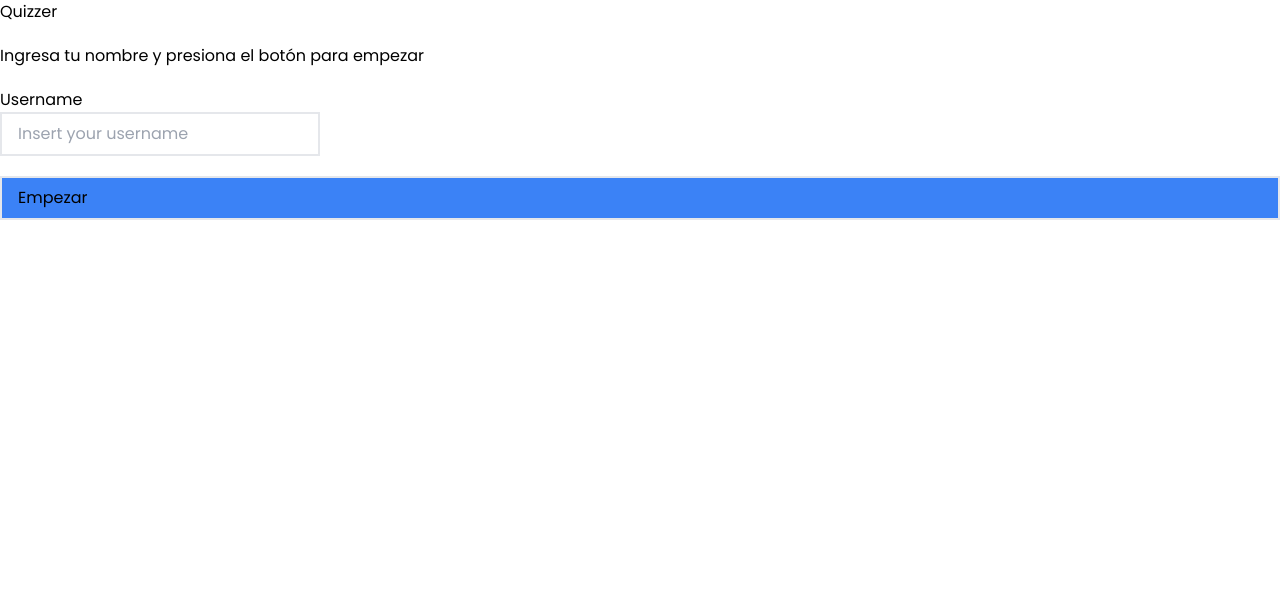
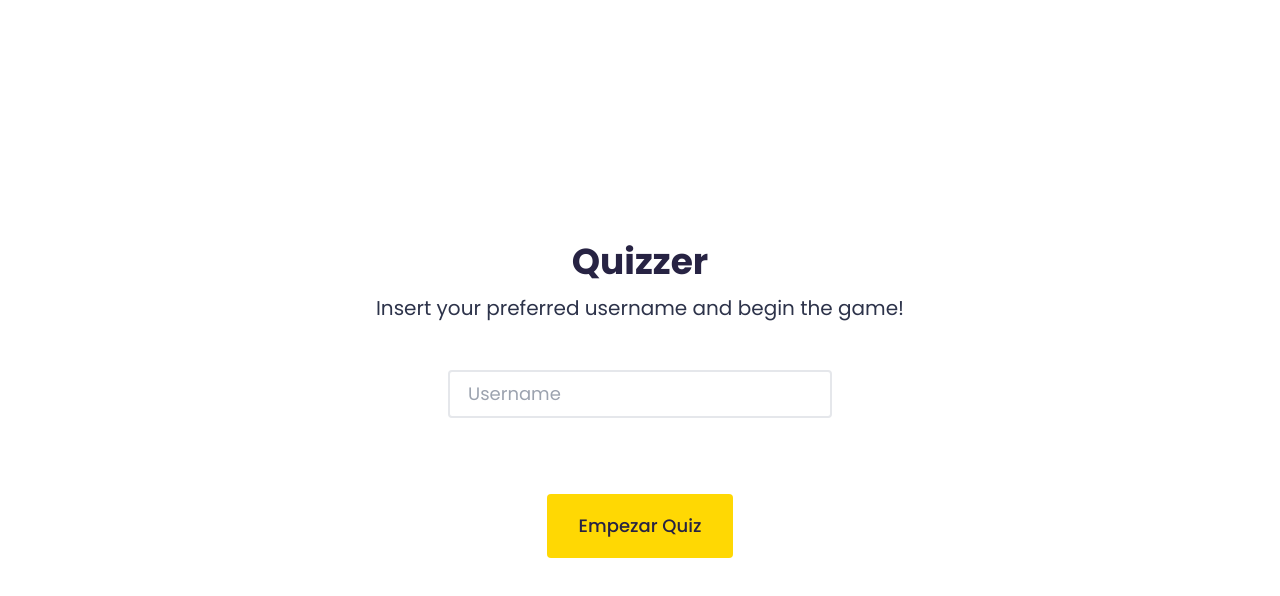
Before and after one commit to jesubohr/Quizzer, a React (Vite) app: page / in a window 1280 px wide. Shown: the top 596 px of the page. Built offline with nearby package versions, Linux system fonts and the light colour scheme.

Commit message:
Added components and final styles

```diff
--- a/index.html
+++ b/index.html
@@ -12,7 +12,7 @@
 </head>
 
 <body>
-  <main id="root" class="w-full min-h-screen"></main>
+  <main id="root" class="flex items-center w-full min-h-screen"></main>
   <script type="module" src="/src/main.jsx"></script>
 </body>
 
--- /dev/null
+++ b/src/components/Button.jsx
@@ -0,0 +1,23 @@
+import { useNavigate } from "react-router-dom"
+
+export default function Button ({ children, refr, to, onClick, className }) {
+  const navigate = useNavigate()
+
+  function handleClick (e) {
+    if (onClick) onClick(e)
+    if (to) navigate(to)
+  }
+
+  return (
+    <button
+      ref={ refr }
+      type="button"
+      role={ to && "link" }
+      className={
+        "mt-5 py-[18px] px-8 w-fit bg-primary rounded text-title text-lg font-medium" +
+        (className ? ` ${className}` : "")
+      }
+      onClick={ handleClick }
+    >{ children }</button>
+  )
+}
--- /dev/null
+++ b/src/components/History.jsx
@@ -0,0 +1,14 @@
+export default function History ({ history }) {
+  return (
+    <ul className="flex justify-center flex-wrap gap-5 my-5">
+      {
+        history.map(({ name, score }, index) => (
+          <li key={ index } className="py-2 px-4 bg-secondary border-2 border-tertiary rounded text-paragraph text-center text-lg">
+            <p className="text-xl font-medium">{ name }</p>
+            <p className="">{ score } points</p>
+          </li>
+        ))
+      }
+    </ul>
+  )
+}
--- /dev/null
+++ b/src/components/Input.jsx
@@ -0,0 +1,22 @@
+export default function Input ({ type = "text", refr, id, label, className, onChange, minLength, pattern, error }) {
+  return (
+    <label
+      htmlFor={ id }
+      className={ "relative flex flex-col w-full max-w-sm text-paragraph text-lg" + (className ? ` ${className}` : "") }
+    >
+      <input
+        type={ type }
+        ref={ refr }
+        id={ id }
+        className="peer py-2 px-4 border-2 focus:outline-primary caret-primary rounded invalid:text-red-500 invalid:caret-red-500 focus:invalid:outline-red-500 placeholder:invisible"
+        onChange={ onChange }
+        placeholder={ label }
+        minLength={ minLength }
+        pattern={ pattern }
+        required
+      />
+      <span className="absolute top-2.5 left-4 px-1 bg-white text-gray-400 transition-all">{ label }</span>
+      <p className="mt-2 block text-red-500 text-base">{ error }</p>
+    </label>
+  )
+}
--- /dev/null
+++ b/src/components/Options.jsx
@@ -0,0 +1,18 @@
+export default function Options ({ refr, children }) {
+  return (
+    <ul
+      ref={ refr }
+      className="grid grid-cols-2 gap-4 my-10 w-full max-w-2xl text-lg">
+      { children }
+    </ul>
+  )
+}
+
+Options.Option = function Option ({ option, onClick }) {
+  return (
+    <li
+      className="flex justify-center items-center py-3 px-2 w-full border-2 rounded text-center break-words cursor-pointer"
+      onClick={ onClick }
+    >{ option }</li>
+  )
+}
--- /dev/null
+++ b/src/components/Section.jsx
@@ -0,0 +1,21 @@
+export default function Section ({ children, className }) {
+  return (
+    <section className={
+      "flex flex-col items-center py-10 px-5 mx-auto w-full max-w-2xl" +
+      (className ? ` ${className}` : "")
+    }>
+      { children }
+    </section>
+  )
+}
+
+Section.Sub = function Sub ({ children, className }) {
+  return (
+    <article className={
+      "flex flex-col items-center w-full" +
+      (className ? ` ${className}` : "")
+    }>
+      { children }
+    </article>
+  )
+}
--- /dev/null
+++ b/src/components/Title.jsx
@@ -0,0 +1,18 @@
+export default function Title ({ children }) {
+  return (
+    <h1 className="mb-3 text-title text-4xl font-bold">
+      { children }
+    </h1>
+  )
+}
+
+Title.Sub = function Sub ({ children, className }) {
+  return (
+    <h2 className={
+      "text-paragraph text-center text-xl" +
+      (className ? ` ${className}` : "")
+    }>
+      { children }
+    </h2>
+  )
+}
--- a/src/index.css
+++ b/src/index.css
@@ -11,12 +11,32 @@ body {
   -moz-osx-font-smoothing: grayscale;
 }
 
-.active {
-  background-color: #b1bcce;
-}
-
 .disabled {
   color: #9ca3af;
   background-color: #e5e7eb;
+  border-color: #e5e7eb;
   pointer-events: none;
 }
+
+input:focus ~ span,
+input:not(:placeholder-shown) ~ span {
+  top: -0.75rem;
+  color: #272343;
+  font-size: 1rem;
+}
+
+input:not(:focus):invalid ~ p {
+  visibility: hidden;
+}
+
+input:valid ~ p {
+  visibility: hidden;
+}
+
+input:invalid ~ p {
+  visibility: visible;
+}
+
+input:focus:invalid ~ span {
+  color: #ef4444;
+}
--- a/src/pages/Home.jsx
+++ b/src/pages/Home.jsx
@@ -1,13 +1,29 @@
-import { useEffect } from "react"
+import { useEffect, useRef } from "react"
+import { useNavigate } from "react-router-dom"
 import useLocal from "@util/useLocal"
-import { NavLink } from "react-router-dom"
+
+import Section from "@comp/Section"
+import Title from "@comp/Title"
+import Input from "@comp/Input"
+import Button from "@comp/Button"
+
 
 export default function Home () {
   const [userData, setUserData] = useLocal("user-data", {})
+  const inputRef = useRef()
+  const navigate = useNavigate()
 
   function handleChange ({ target }) {
     const user = { ...userData, name: target.value }
     setUserData(user)
+  }
+
+  function handleSubmit () {
+    if (inputRef.current.value.length < 3) {
+      inputRef.current.focus()
+      return
+    }
+    navigate("/quiz")
   }
 
   useEffect(() => {
@@ -15,22 +31,22 @@ export default function Home () {
   }, [])
 
   return (
-    <section className="flex flex-col gap-5">
-      <h1>Quizzer</h1>
-      <p>Ingresa tu nombre y presiona el botón para empezar</p>
-      <label htmlFor="username" className="flex flex-col">
-        Username
-        <input
-          type="text"
-          className="py-2 px-4 max-w-xs border-2"
+    <Section>
+      <Title>Quizzer</Title>
+      <Title.Sub>Insert your preferred username and begin the game!</Title.Sub>
+      <Section.Sub>
+        <Input
+          refr={ inputRef }
           id="username"
+          label="Username"
+          className="mt-12"
           onChange={ handleChange }
-          placeholder="Insert your username"
+          minLength={ 3 }
+          pattern="[a-zA-Z]+"
+          error="Username must be at least 3 characters long and only contain letters"
         />
-      </label>
-      <NavLink to="/quiz" className="py-2 px-4 border-2 bg-blue-500">
-        Empezar
-      </NavLink>
-    </section>
+        <Button onClick={ handleSubmit }>Empezar Quiz</Button>
+      </Section.Sub>
+    </Section>
   )
 }
--- a/src/pages/Result.jsx
+++ b/src/pages/Result.jsx
@@ -1,6 +1,10 @@
 import { useEffect } from "react"
-import { Link } from "react-router-dom"
 import useLocal from "@util/useLocal"
+
+import Section from "@comp/Section"
+import Title from "@comp/Title"
+import History from "@comp/History"
+import Button from "@comp/Button"
 
 export default function Result () {
   const [userHistory, setUserHistory] = useLocal("user-history", [])
@@ -8,38 +12,31 @@ export default function Result () {
   const userScore = userData.score
 
   useEffect(() => {
-    if(userData.completed) {
+    if (userData.completed) {
       setUserHistory([...userHistory, userData])
       setUserData({ name: "", score: 0, completed: false })
     }
   }, [])
 
   return (
-    <section className="flex flex-col gap-5">
-      <div>
-        <h1>Results</h1>
-        {
-          userScore > 0
-            ? <p>You have scored { userScore } points</p>
-            : <p>You have 0 points</p>
-        }
-      </div>
-      <div className="self-center">
-        <h3 className="mb-3 text-2xl font-bold">History</h3>
-        <ul className="flex flex-col gap-5">
+    <Section>
+      <Section.Sub>
+        <Title>Results</Title>
+        <Title.Sub>
           {
-            userHistory.map(({ name, score }, index) => (
-              <li key={ index }>
-                <p className="text-lg font-medium">{ name }</p>
-                <p className="font-light">{ score } points</p>
-              </li>
-            ))
+            userScore > 0
+              ? `You have scored ${ userScore } points`
+              : `You have 0 points`
           }
-        </ul>
-      </div>
-      <Link to="/" className="self-center py-2 px-4 border-2">
+        </Title.Sub>
+      </Section.Sub>
+      <Section.Sub className="mt-10">
+        <Title.Sub className="text-2xl font-semibold">History</Title.Sub>
+        <History history={ userHistory } />
+      </Section.Sub>
+      <Button to="/">
         Start again
-      </Link>
-    </section>
+      </Button>
+    </Section>
   )
 }
--- a/tailwind.config.js
+++ b/tailwind.config.js
@@ -6,6 +6,13 @@ module.exports = {
   ],
   theme: {
     extend: {
+      colors: {
+        title: "#272343",
+        paragraph: "#2d334a",
+        primary: "#ffd803",
+        secondary: "#e3f6f5",
+        tertiary: "#bae8e8",
+      },
       fontFamily: {
         poppins: ["Poppins", "sans-serif"],
       }
```
Also changed, not shown: src/pages/Quiz.jsx (+36 -30 lines).
